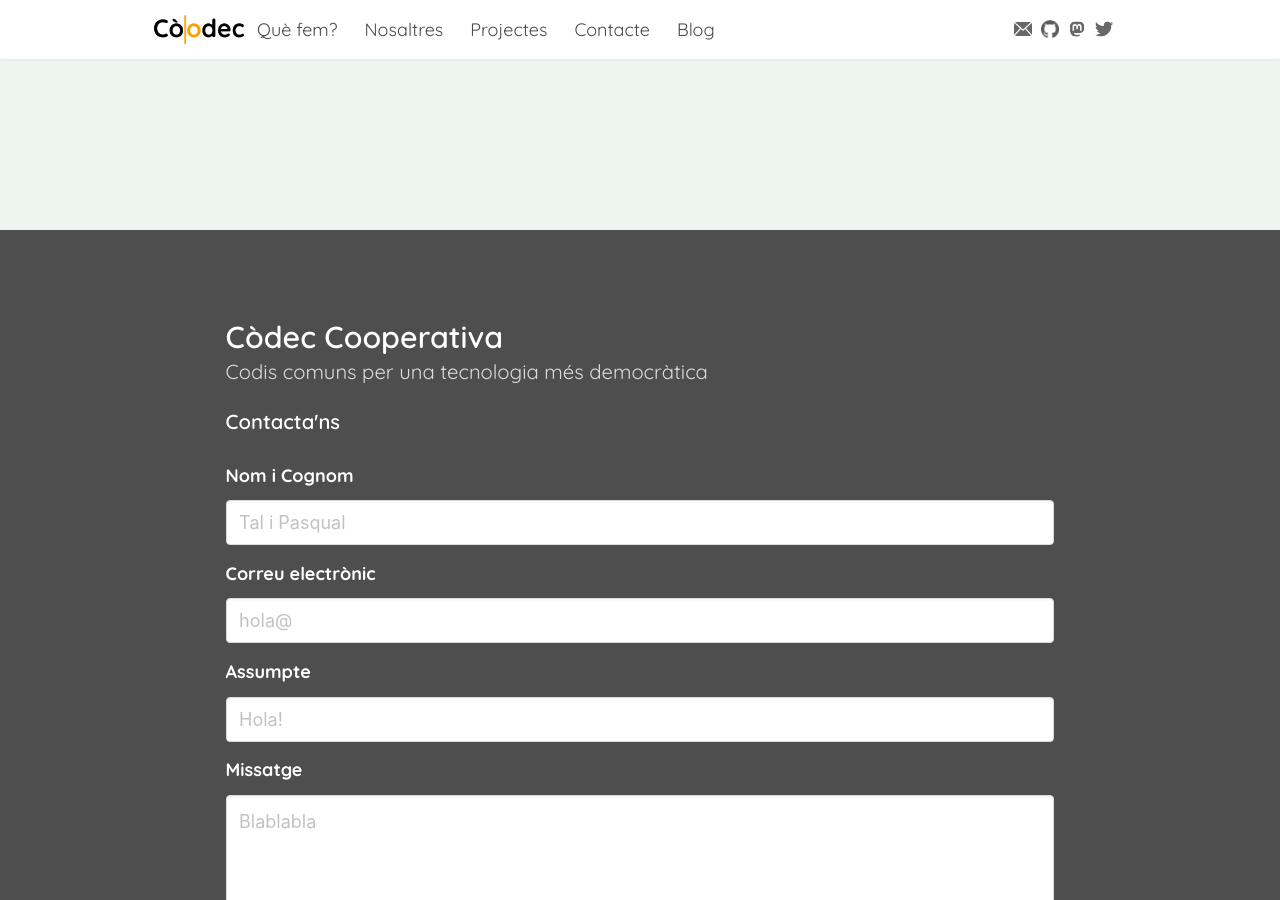
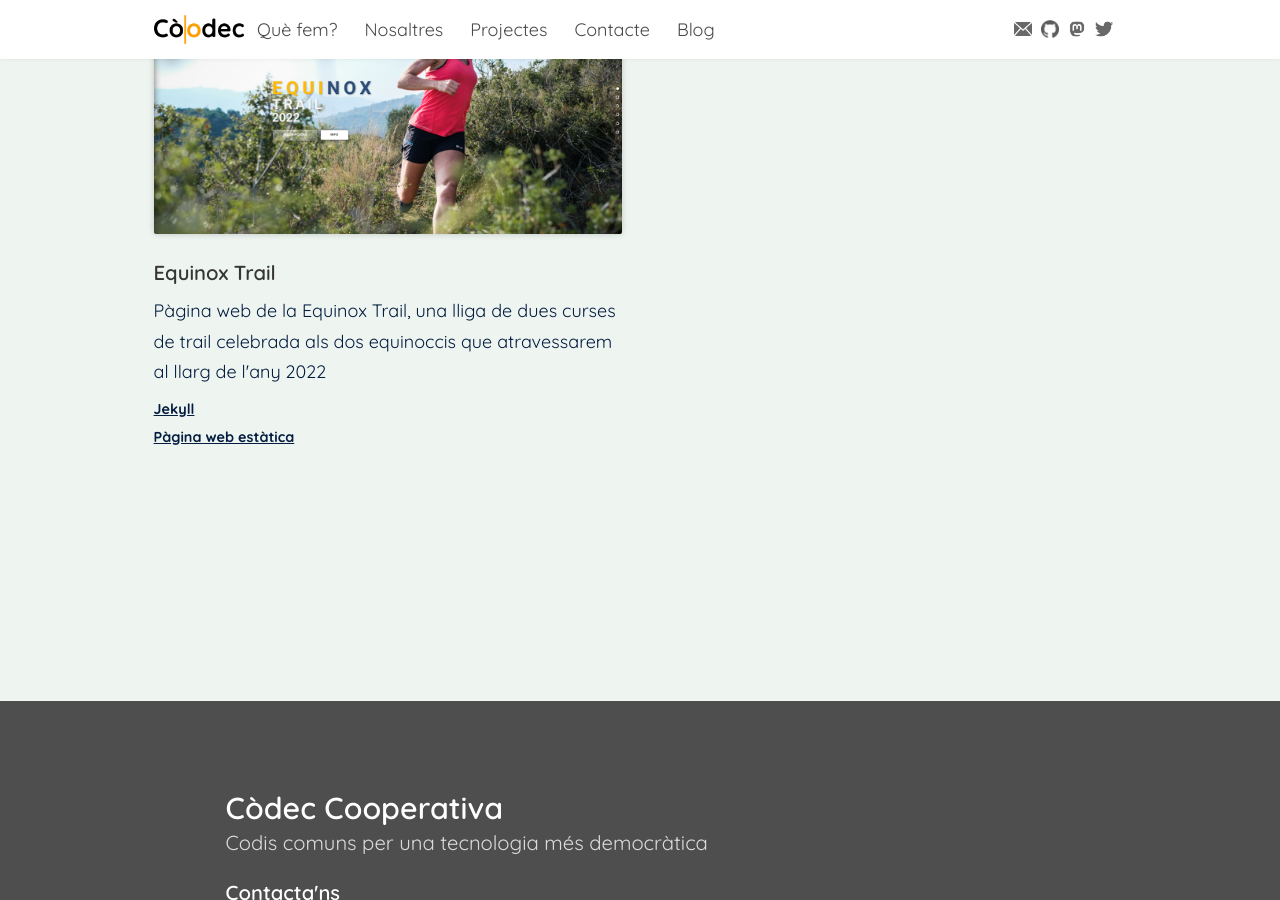
Before and after one commit to codeccoop/codeccoop.github.io, a Jekyll site: the page built from projects.html, in a window 1280 px wide and 900 px high, scrolled down 1294 px. Built offline with Jekyll 4.4.1, drawn with Linux system fonts in a browser that asks for light colours.

Commit message:
Add equinox

```diff
--- a/_data/products.yml
+++ b/_data/products.yml
@@ -3,19 +3,19 @@
   description: "L'arxiconegut WordPress, el gran democratitzador de la web. WordPress és un sistema de gestió de contingut (CMS per les inicials en anglès) que permet una gestió intuïtiva de webs per les usuàries que vulguin publicar i actualitzar contingut de forma quotidiana. Un programari madur amb un ecosistema ric en plantilles d'aparença i extensions funcionals que permet personalitzar la nostra pàgina de mil maneres diferents, des d'una botiga online a un portal de notícies. Des de Còdec l'estimem per la seva gran versatilitat i l'autonomia que dona a les usuàries sense necessitat de coneixement tècnic, per la facilitat amb què permet tenir una pàgina web funcionant, per l'amplissima comunitat que té al darrere i per ser un dels casos d'èxit més sonats del món del programari lliure."
   url: https://wordpress.org/
   github: https://github.com/WordPress/WordPress
-  price: 350€
+  price: 450€
 - name: Jekyll
   subtitle: Un generador minimalista de blogs i pàgines web
   description: "Dissenyat com un generador de pàgines web estàtiques, és perfecte per pàgines amb poca necessitat d'actualització de continguts. El minimalisme de Jekyll no implica limitacions &#8212;disposa del seu propi sistema de plantilles i d'extensions funcionals&#8212; sinó que ofereix solucions simples a problemes per als què un CMS tradicional resultaria una opció sobredimensionada. El punt fort de Jekyll és que permet solucions senzilles i lleugeres sense necessitat de preocupar-se de bases de dades, d'actualitzacions periòdiques de programari, de llicències de plantilles ni de velocitats de càrrega, alhora que ofereix una major llibertat creativa, tant tècnica com gràfica."
   url: https://jekyllrb.com/
   github: https://github.com/jekyll/jekyll
-  price: 500€
+  price: 800€
 - name: Strapi
   subtitle: Un CMS orientat a la gestió de dades
   description: "Strapi és el que s'anomena un Headless CMS, o sistema de gestió de continguts escapçat. A diferència dels CMS clàssics (WordPress, Joomla, Drupal), Strapi no disposa d'un sistema de plantilles, o dit d'una altra manera, Strapi s'encarrega exclusivament de la gestió del contingut, però no de la seva presentació. En definitiva, si estàs buscant una eina de gestió digital distribuïda &#8212;eines de backoffice, de gestió corporativa, d'analytics&#8212; Strapi permet centrar-te més en què vols solucionar i menys en com ho vols solucionar."
   url: https://strapi.io/
   github: https://github.com/strapi/strapi
-  price: 1.000€
+  price: 1.500€
 - name: Programari a mida
   subtitle: Aprofita al màxim la plasticitat del medi digital i les seves infinites possibilitats
   description: "Si tens una necessitat molt específica &#8212;un videojoc corporatiu, un visualitzador de dades, un sistema d'explotació d'un motor de càlcul, un editor de dades cartogràfiques, un sistema de transmissió de dades en temps real&#8212; proposa'ns-la i mirem com resoldre-ho. La web ens serveix com a interfície plàstica amb què interactuar, a través de la xarxa, amb la potència i versatilitat dels ordinadors convertits en servidors, ja que gairebé tots els dispositius digitals són capaços de comunicar-se via internet i disposen de visors de contingut web, independentment de sistemes operatius, models o marques. Tot el que puguis imaginar digitalitzat es pot convertir en aplicatiu web."
--- a/_data/projects.yml
+++ b/_data/projects.yml
@@ -30,3 +30,11 @@
   tags:
       - Programari a mida
       - WebGL
+- id: equinox
+  url: https://equinoxtrail.com
+  name: Equinox Trail
+  imagename: equinox
+  description: Pàgina web de la Equinox Trail, una lliga de dues curses de trail celebrada als dos equinoccis que atravessarem al llarg de l'any 2022
+  tags:
+      - Jekyll
+      - Pàgina web estàtica
```
Also changed, not shown: assets/images/projects/equinox.png (added).
